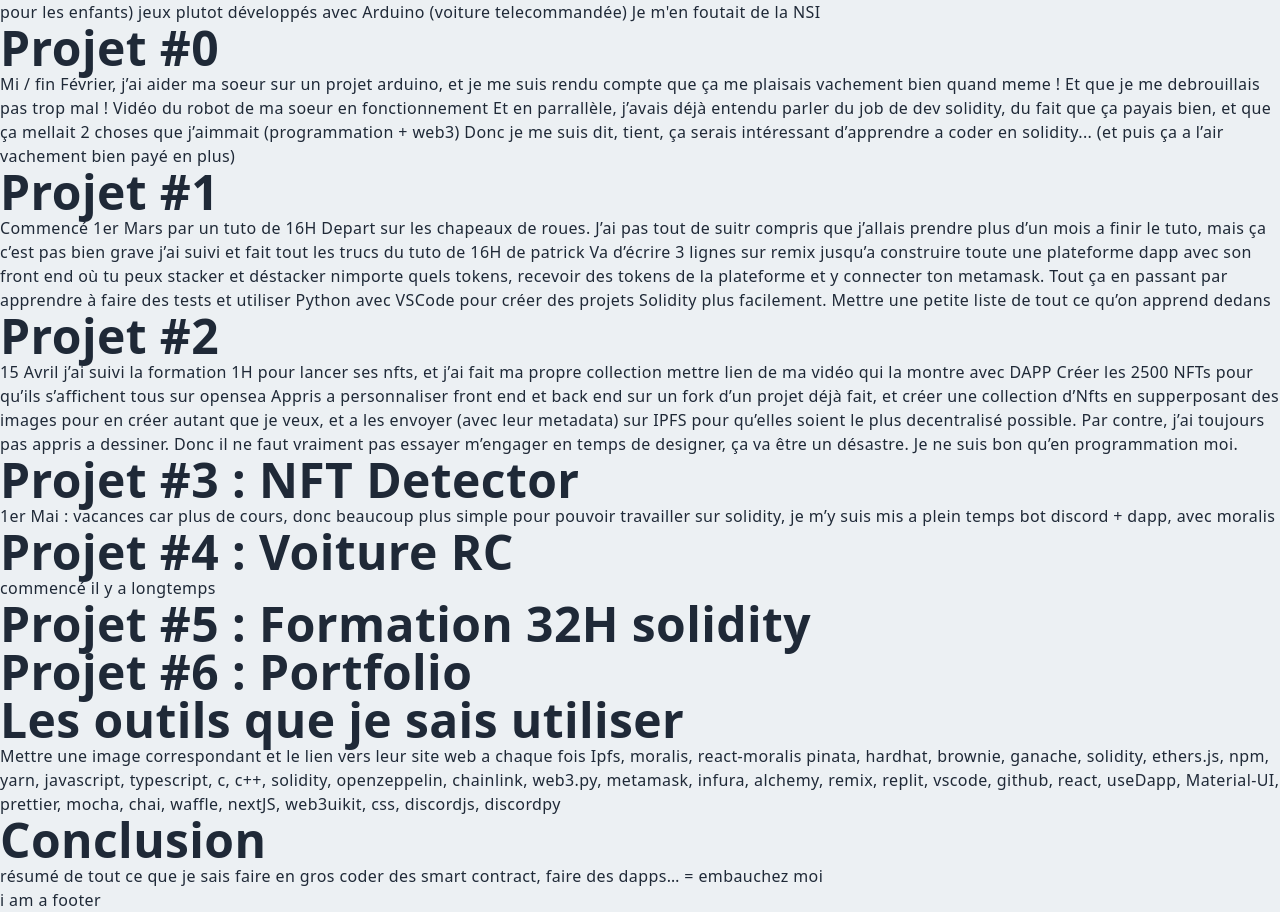
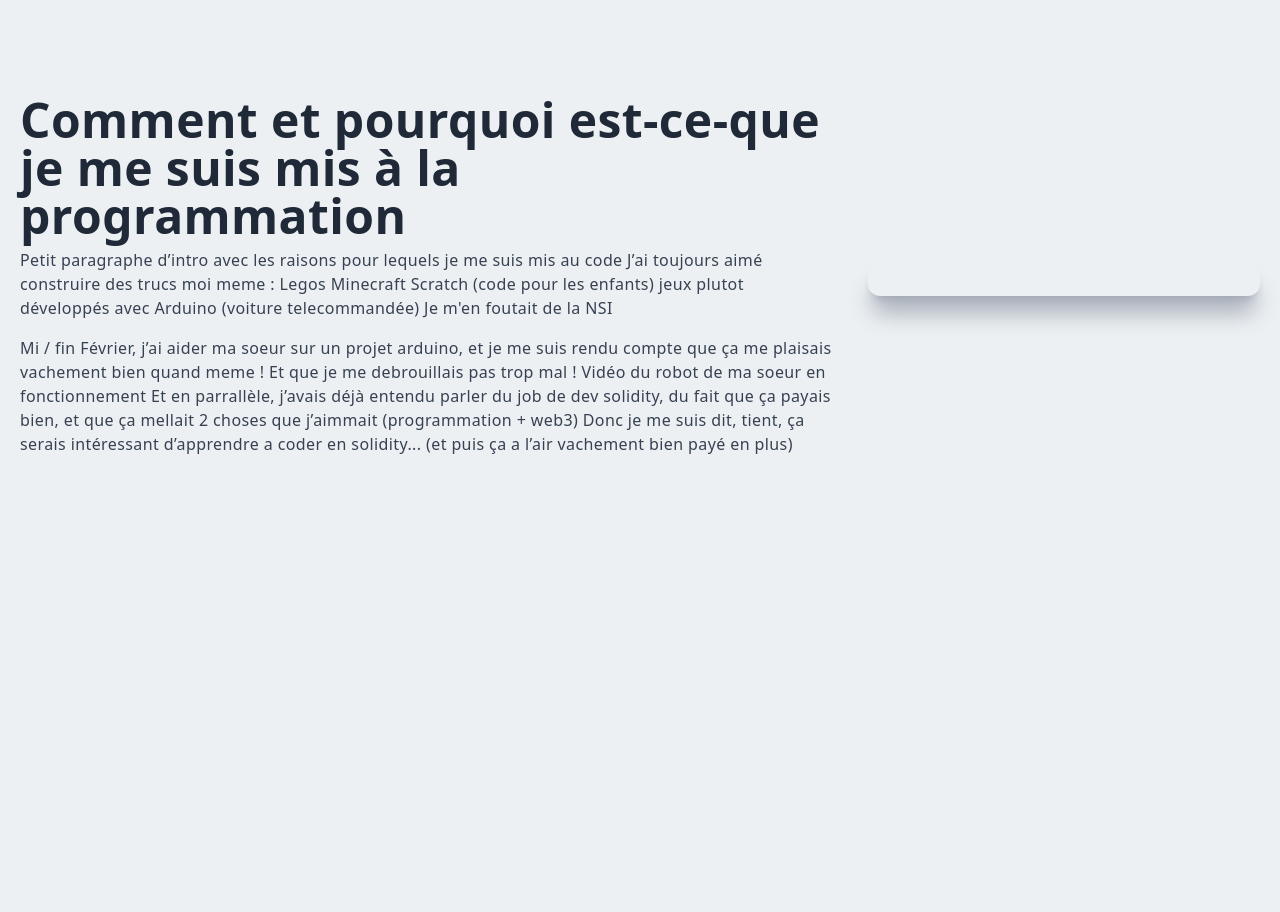
Before and after one commit to N0E-P/my_portfolio, a Next.js app: page /fr in a window 1280 px wide. Shown: the part 1720-2632 px from the top of the page. Built offline with nearby package versions, Linux system fonts and the light colour scheme.

Commit message:
everything good looking

```diff
--- a/components/fr/Conclusion.js
+++ b/components/fr/Conclusion.js
@@ -1,11 +1,18 @@
 export default function Conclusion() {
-	return (
-		<div>
-			<h1>Conclusion</h1>
-			<div>
-				résumé de tout ce que je sais faire en gros coder des smart contract, faire des
-				dapps… = embauchez moi
-			</div>
-		</div>
-	)
+  return (
+    <div className="w-full md:h-screen p-2 flex items-center py-16">
+      <div className="max-w-[1240px] m-auto md:grid grid-cols-3 gap-8">
+        <div className="col-span-2">
+          <h1>Conclusion</h1>
+          <p className="py-2 text-gray-700">
+            résumé de tout ce que je sais faire en gros coder des smart
+            contract, faire des dapps… = embauchez moi
+          </p>
+        </div>
+        <div className="w-full h-auto m-auto shadow-xl shadow-gray-400 rounded-xl flex items-center justify-center p-4 hover:scale-105 ease-in duration-300">
+          <img className="rounded-xl" src={""} alt="" />
+        </div>
+      </div>
+    </div>
+  );
 }
--- a/components/fr/Crypto.js
+++ b/components/fr/Crypto.js
@@ -1,9 +1,9 @@
 export default function Crypto() {
   return (
     <div className="w-full md:h-screen p-2 flex items-center py-16">
-      <div className="max-w-[1240px] m-auto md:grid grid-colos-3 gap-8">
+      <div className="max-w-[1240px] m-auto md:grid grid-cols-3 gap-8">
         <div className="col-span-2">
-          <h2>Mon début chaotique dans les cryptos</h2>
+          <h1>Mon début chaotique dans les cryptos</h1>
           <p className="py-2 text-gray-700">
             Fin juillet 2021, alors que je m'ennuyais profondément en plein
             millieux de mes vacances :
--- a/components/fr/Footer.js
+++ /dev/null
@@ -1,3 +0,0 @@
-export default function Footer() {
-  return <div>i am a footer</div>;
-}
--- a/components/fr/Header.js
+++ b/components/fr/Header.js
@@ -11,14 +11,15 @@ const Header = () => {
     setNav(!nav);
   };
 
+  //Pour avoir le header qui reste sur le haut de l'écarn tout le temps, ajouter :
   return (
-    <div className="fixed w-full h20 shadow-xl z-[100]">
+    <div className=" fixed bg-[#ecf0f3] w-full h20 shadow-xl z-[100]">
       <div className="py-2 flex justify-between items-center w-full h-full px-2 2xl:px-16">
         <Link href="/fr">
           <img
             className=" rounded-full shadow-lg shadow-gray-400 p-1 cursor-pointer hover:scale-105 ease-in duration-300"
             src={"me/profile-photo.jpg"}
-            alt="Profile Photo"
+            alt="Noé Pecci"
             width="120"
             height="120"
           />
--- a/components/fr/Presentation.js
+++ b/components/fr/Presentation.js
@@ -4,7 +4,7 @@ import { BsFillPersonLinesFill } from "react-icons/bs";
 
 export default function Presentation() {
   return (
-    <div className="w-full h-screen text-center">
+    <div className="w-full text-center h-screen">
       <div className="max-w-[1240px] w-full h-full mx-auto p-2 flex justify-center items-center">
         <div>
           <h1 className="py-4 text-gray-800">
@@ -16,7 +16,8 @@ export default function Presentation() {
             je compte bien m'y mettre à plein temps. J’ai réaliser mon portfolio
             pour montrer et raconter comment est-ce-que je me suis lancé la
             dedans, qu’est-ce-que j’ai déjà construit comme projets et qu’est ce
-            que je sais utiliser comme outils.
+            que je sais utiliser comme outils. / que j'ai appris en parrallèle
+            de mes études
           </p>
           <div className="flex items-center justify-between max-w-[400px] m-auto py-4">
             <div className="rounded-full shadow-lg shadow-gray-400 p-6 cursor-pointer hover:scale-110 ease-in duration-300">
--- a/components/fr/Projects.js
+++ b/components/fr/Projects.js
@@ -1,51 +1,129 @@
 export default function Projects() {
   return (
     <div>
-			<h1>Comment et pourquoi je me suis mis à la programmation</h1>
-			<div>
-				Petit paragraphe d’intro avec les raisons pour lequels je me suis mis au code J’ai toujours aimé construire
-				des trucs moi meme : Legos Minecraft Scratch (code pour les enfants) jeux plutot développés avec Arduino
-				(voiture telecommandée) Je m'en foutait de la NSI
+      <div className="w-full md:h-screen p-2 flex items-center py-16">
+        <div className="max-w-[1240px] m-auto md:grid grid-cols-3 gap-8">
+          <div className="col-span-2">
+            <h1>
+              Comment et pourquoi est-ce-que je me suis mis à la programmation
+            </h1>
+            <p className="py-2 text-gray-700">
+              Petit paragraphe d’intro avec les raisons pour lequels je me suis
+              mis au code J’ai toujours aimé construire des trucs moi meme :
+              Legos Minecraft Scratch (code pour les enfants) jeux plutot
+              développés avec Arduino (voiture telecommandée) Je m'en foutait de
+              la NSI
+            </p>
+            <p className="py-2 text-gray-700">
+              Mi / fin Février, j’ai aider ma soeur sur un projet arduino, et je
+              me suis rendu compte que ça me plaisais vachement bien quand meme
+              ! Et que je me debrouillais pas trop mal ! Vidéo du robot de ma
+              soeur en fonctionnement Et en parrallèle, j’avais déjà entendu
+              parler du job de dev solidity, du fait que ça payais bien, et que
+              ça mellait 2 choses que j’aimmait (programmation + web3) Donc je
+              me suis dit, tient, ça serais intéressant d’apprendre a coder en
+              solidity... (et puis ça a l’air vachement bien payé en plus)
+            </p>
           </div>
-			<h1>Projet #0</h1>
-			<div>
-				Mi / fin Février, j’ai aider ma soeur sur un projet arduino, et je me suis rendu compte que ça me plaisais
-				vachement bien quand meme ! Et que je me debrouillais pas trop mal ! Vidéo du robot de ma soeur en
-				fonctionnement Et en parrallèle, j’avais déjà entendu parler du job de dev solidity, du fait que ça payais
-				bien, et que ça mellait 2 choses que j’aimmait (programmation + web3) Donc je me suis dit, tient, ça serais
-				intéressant d’apprendre a coder en solidity... (et puis ça a l’air vachement bien payé en plus)
+          <div className="w-full h-auto m-auto shadow-xl shadow-gray-400 rounded-xl flex items-center justify-center p-4 hover:scale-105 ease-in duration-300">
+            <img className="rounded-xl" src={""} alt="" />
           </div>
-			<h1>Projet #1</h1>
-			<div>
-				Commencé 1er Mars par un tuto de 16H Depart sur les chapeaux de roues. J’ai pas tout de suitr compris que
-				j’allais prendre plus d’un mois a finir le tuto, mais ça c’est pas bien grave j’ai suivi et fait tout les
-				trucs du tuto de 16H de patrick Va d’écrire 3 lignes sur remix jusqu’a construire toute une plateforme dapp
-				avec son front end où tu peux stacker et déstacker nimporte quels tokens, recevoir des tokens de la
-				plateforme et y connecter ton metamask. Tout ça en passant par apprendre à faire des tests et utiliser Python
-				avec VSCode pour créer des projets Solidity plus facilement. Mettre une petite liste de tout ce qu’on apprend
+        </div>
+      </div>
+      <div className="w-full md:h-screen p-2 flex items-center py-16">
+        <div className="max-w-[1240px] m-auto md:grid grid-cols-3 gap-8">
+          <div className="col-span-2">
+            <h1>Projet #1 : 16H de Solidity</h1>
+            <p className="py-2 text-gray-700">
+              Commencé 1er Mars par un tuto de 16H Depart sur les chapeaux de
+              roues. J’ai pas tout de suitr compris que j’allais prendre plus
+              d’un mois a finir le tuto, mais ça c’est pas bien grave j’ai suivi
+              et fait tout les trucs du tuto de 16H de patrick Va d’écrire 3
+              lignes sur remix jusqu’a construire toute une plateforme dapp avec
+              son front end où tu peux stacker et déstacker nimporte quels
+              tokens, recevoir des tokens de la plateforme et y connecter ton
+              metamask. Tout ça en passant par apprendre à faire des tests et
+              utiliser Python avec VSCode pour créer des projets Solidity plus
+              facilement. Mettre une petite liste de tout ce qu’on apprend
               dedans
+            </p>
           </div>
-			<h1>Projet #2</h1>
-			<div>
-				15 Avril j’ai suivi la formation 1H pour lancer ses nfts, et j’ai fait ma propre collection mettre lien de ma
-				vidéo qui la montre avec DAPP Créer les 2500 NFTs pour qu’ils s’affichent tous sur opensea Appris a
-				personnaliser front end et back end sur un fork d’un projet déjà fait, et créer une collection d’Nfts en
-				supperposant des images pour en créer autant que je veux, et a les envoyer (avec leur metadata) sur IPFS pour
-				qu’elles soient le plus decentralisé possible. Par contre, j’ai toujours pas appris a dessiner. Donc il ne
-				faut vraiment pas essayer m’engager en temps de designer, ça va être un désastre. Je ne suis bon qu’en
+          <div className="w-full h-auto m-auto shadow-xl shadow-gray-400 rounded-xl flex items-center justify-center p-4 hover:scale-105 ease-in duration-300">
+            <img className="rounded-xl" src={""} alt="" />
+          </div>
+        </div>
+      </div>
+      <div className="w-full md:h-screen p-2 flex items-center py-16">
+        <div className="max-w-[1240px] m-auto md:grid grid-cols-3 gap-8">
+          <div className="col-span-2">
+            <h1>Projet #2 : mes NFTs débiles</h1>
+            <p className="py-2 text-gray-700">
+              15 Avril j’ai suivi la formation 1H pour lancer ses nfts, et j’ai
+              fait ma propre collection mettre lien de ma vidéo qui la montre
+              avec DAPP Créer les 2500 NFTs pour qu’ils s’affichent tous sur
+              opensea Appris a personnaliser front end et back end sur un fork
+              d’un projet déjà fait, et créer une collection d’Nfts en
+              supperposant des images pour en créer autant que je veux, et a les
+              envoyer (avec leur metadata) sur IPFS pour qu’elles soient le plus
+              decentralisé possible. Par contre, j’ai toujours pas appris a
+              dessiner. Donc il ne faut vraiment pas essayer m’engager en temps
+              de designer, ça va être un désastre. Je ne suis bon qu’en
               programmation moi.
+            </p>
           </div>
+          <div className="w-full h-auto m-auto shadow-xl shadow-gray-400 rounded-xl flex items-center justify-center p-4 hover:scale-105 ease-in duration-300">
+            <img className="rounded-xl" src={""} alt="" />
+          </div>
+        </div>
+      </div>
+      <div className="w-full md:h-screen p-2 flex items-center py-16">
+        <div className="max-w-[1240px] m-auto md:grid grid-cols-3 gap-8">
+          <div className="col-span-2">
             <h1>Projet #3 : NFT Detector</h1>
-			<div>
-				1er Mai : vacances car plus de cours, donc beaucoup plus simple pour pouvoir travailler sur solidity, je m’y
-				suis mis a plein temps bot discord + dapp, avec moralis
+            <p className="py-2 text-gray-700">
+              1er Mai : vacances car plus de cours, donc beaucoup plus simple
+              pour pouvoir travailler sur solidity, je m’y suis mis a plein
+              temps bot discord + dapp, avec moralis
+            </p>
           </div>
+          <div className="w-full h-auto m-auto shadow-xl shadow-gray-400 rounded-xl flex items-center justify-center p-4 hover:scale-105 ease-in duration-300">
+            <img className="rounded-xl" src={""} alt="" />
+          </div>
+        </div>
+      </div>
+      <div className="w-full md:h-screen p-2 flex items-center py-16">
+        <div className="max-w-[1240px] m-auto md:grid grid-cols-3 gap-8">
+          <div className="col-span-2">
             <h1>Projet #4 : Voiture RC</h1>
-			<div>commencé il y a longtemps</div>
+            <p className="py-2 text-gray-700">commencé il y a longtemps</p>
+          </div>
+          <div className="w-full h-auto m-auto shadow-xl shadow-gray-400 rounded-xl flex items-center justify-center p-4 hover:scale-105 ease-in duration-300">
+            <img className="rounded-xl" src={""} alt="" />
+          </div>
+        </div>
+      </div>
+      <div className="w-full md:h-screen p-2 flex items-center py-16">
+        <div className="max-w-[1240px] m-auto md:grid grid-cols-3 gap-8">
+          <div className="col-span-2">
             <h1>Projet #5 : Formation 32H solidity</h1>
-			<div></div>
+            <p className="py-2 text-gray-700">techniquement pas encore fini</p>
+          </div>
+          <div className="w-full h-auto m-auto shadow-xl shadow-gray-400 rounded-xl flex items-center justify-center p-4 hover:scale-105 ease-in duration-300">
+            <img className="rounded-xl" src={""} alt="" />
+          </div>
+        </div>
+      </div>
+      <div className="w-full md:h-screen p-2 flex items-center py-16">
+        <div className="max-w-[1240px] m-auto md:grid grid-cols-3 gap-8">
+          <div className="col-span-2">
             <h1>Projet #6 : Portfolio</h1>
-			<div></div>
+            <p className="py-2 text-gray-700">En cours...</p>
           </div>
-	)
+          <div className="w-full h-auto m-auto shadow-xl shadow-gray-400 rounded-xl flex items-center justify-center p-4 hover:scale-105 ease-in duration-300">
+            <img className="rounded-xl" src={""} alt="" />
+          </div>
+        </div>
+      </div>
+    </div>
+  );
 }
--- a/components/fr/Tools.js
+++ b/components/fr/Tools.js
@@ -1,15 +1,63 @@
+import Link from "next/link";
+
 export default function Tools() {
-	return (
-		<div>
-			<h1>Les outils que je sais utiliser</h1>
-			<div>
-				Mettre une image correspondant et le lien vers leur site web a chaque fois Ipfs,
-				moralis, react-moralis pinata, hardhat, brownie, ganache, solidity, ethers.js, npm,
-				yarn, javascript, typescript, c, c++, solidity, openzeppelin, chainlink, web3.py,
-				metamask, infura, alchemy, remix, replit, vscode, github, react, useDapp,
-				Material-UI, prettier, mocha, chai, waffle, nextJS, web3uikit, css, discordjs,
-				discordpy
-			</div>
-		</div>
-	)
+  return (
+    <div className="w-full lg:h-screen p-2">
+      <div className="max-w-[1240px] mx-auto flex flex-col justify-center h-full">
+        <h1 className="py-4">Les outils que je sais utiliser</h1>
+        <div className="grid sm:grid-cols-2 md:grid-cols-3 lg:grid-cols-4 gap-8">
+          <Link href="https://docs.soliditylang.org/en/latest/">
+            <div className="p-6 m-auto shadow-xl rounded-xl hover:scale-105 ease-in duration-300">
+              <img
+                src={"tools/solidity.png"}
+                alt="/"
+                width="100"
+                height="100"
+              />
+            </div>
+          </Link>
+		  <Link href="https://developer.mozilla.org/fr/docs/Web/JavaScript">
+            <div className="p-6 m-auto shadow-xl rounded-xl hover:scale-105 ease-in duration-300">
+              <img
+                src={"tools/javascript.png"}
+                alt="/"
+                width="100"
+                height="100"
+              />
+            </div>
+          </Link>
+		  <Link href="https://docs.soliditylang.org/en/latest/">
+            <div className="p-6 m-auto shadow-xl rounded-xl hover:scale-105 ease-in duration-300">
+              <img
+                src={"tools/solidity.png"}
+                alt="/"
+                width="100"
+                height="100"
+              />
+            </div>
+          </Link>
+		  <Link href="https://docs.soliditylang.org/en/latest/">
+            <div className="p-6 m-auto shadow-xl rounded-xl hover:scale-105 ease-in duration-300">
+              <img
+                src={"tools/solidity.png"}
+                alt="/"
+                width="100"
+                height="100"
+              />
+            </div>
+          </Link>
+        </div>
+      </div>
+    </div>
+  );
 }
+
+/*
+javascript, python, ethers.js, hardhat, brownie, web3.py,
+        useDapp, moralis, ganache, openzeppelin, chainlink
+      </div>
+      <div>balek en vrai 25 :</div>
+      Ipfs, pinata, npm, yarn, c, c++, metamask, remix, replit, vscode, github, react,
+      Material-UI, prettier, mocha, chai, waffle, nextJS, web3uikit, css,
+      discordjs, discordpy, infura, alchemy, typescript
+*/
--- a/pages/fr.js
+++ b/pages/fr.js
@@ -5,7 +5,6 @@ import Crypto from "../components/fr/Crypto";
 import Projects from "../components/fr/Projects";
 import Tools from "../components/fr/Tools";
 import Conclusion from "../components/fr/Conclusion";
-import Footer from "../components/fr/Footer";
 
 export default function Home() {
   return (
@@ -21,7 +20,6 @@ export default function Home() {
       <Projects />
       <Tools />
       <Conclusion />
-      <Footer />
     </div>
   );
 }
```
Also changed, not shown: public/tools/javascript.png (added), public/tools/solidity.png (added). Lines whose indentation alone changed are shown as unchanged.
